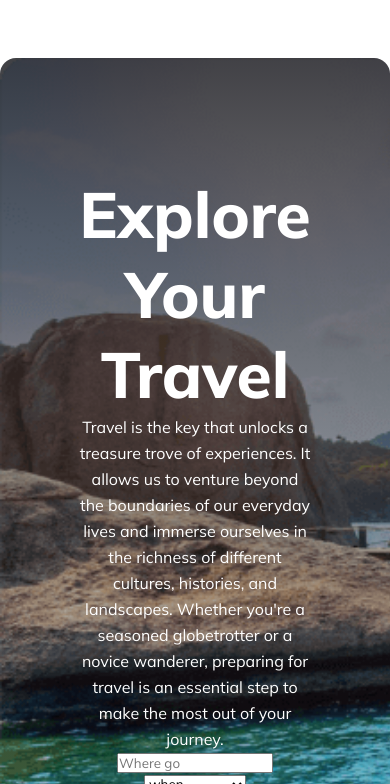
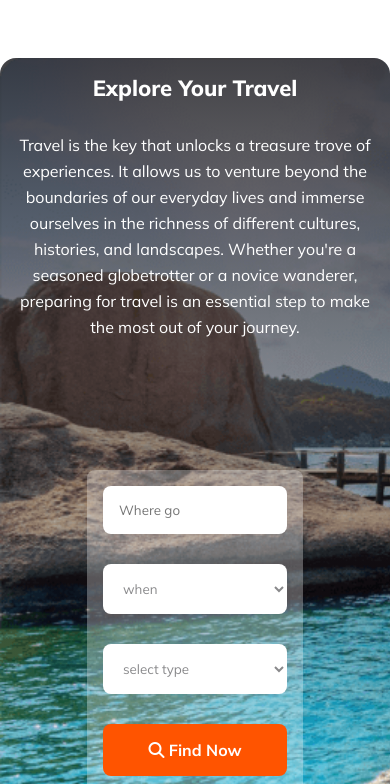
Before and after one commit to MdSalauddinSakib/B9A2-Assignment-2, a plain HTML site: page index.html in a window 390 px wide. Shown: the part 60-844 px from the top of the page. Drawn offline with Linux system fonts and the light colour scheme.

Commit message:
banner section creae done with responsive

```diff
--- a/style.css
+++ b/style.css
@@ -10,6 +10,25 @@
 :root {
     --primary-color: #FF5400;
     --text-color: #424247;
+    --white-color: #fff;
+}
+
+button {
+    border-radius: 8px;
+    border: none;
+    background: var(--primary-color);
+    width: 174px;
+    height: 52px;
+    flex-shrink: 0;
+    color: var(--white-color);
+    text-align: center;
+    font-size: 16px;
+    font-weight: 700;
+    cursor: pointer;
+}
+
+button:hover {
+    background-color: #ff5500e8;
 }
 
 /* ------------------------
@@ -37,7 +56,7 @@
 }
 
 .navbar .travel {
-    color: #FF5400;
+    color: var(--primary-color);
     font-family: Mulish;
     font-size: 36px;
     font-style: normal;
@@ -71,7 +90,6 @@
     background-repeat: no-repeat;
     background-size: cover;
     border-radius: 16px;
-
 }
 
 .banner-element {
@@ -84,22 +102,45 @@
 }
 
 .banner-element .explore h1 {
-    color: #FFF;
+    color: var(--white-color);
     font-size: 64px;
     font-weight: 800;
     line-height: normal;
+    margin-bottom: 30px;
 }
 
 .banner-element .explore p {
-    color: #FFF;
+    color: var(--white-color);
     font-size: 16px;
     font-weight: 400;
     line-height: 26px;
+    margin-bottom: 30px;
 }
 
+.banner-element form input {
+    padding: 16px;
+    border: none;
+    border-radius: 8px;
+    background: var(--white-color);
+}
 
+.banner-element form select {
+    padding: 16px;
+    border: none;
+    border-radius: 8px;
+    background: var(--white-color);
+    color: rgba(19, 19, 24, 0.50);
+}
 
-
+.banner-element form {
+    display: flex;
+    align-items: center;
+    gap: 30px;
+    margin-top: 100px;
+    border-radius: 8px;
+    background: rgba(255, 255, 255, 0.30);
+    padding: 16px;
+}
 
 
 
@@ -114,6 +155,28 @@
     .navbar .menu {
         display: none;
     }
+
+    .banner-img {
+        width: 100%;
+        height: auto;
+    }
+
+    .banner-element form {
+        flex-direction: column;
+    }
+
+    .banner-element form input, select, button{
+        width: 100%;
+    }
+
+    .banner-element {
+        padding: 16px;
+    }
+
+    .banner-element .explore h1 {
+        font-size: 22px;
+        font-weight: 800;
+    }
 }
 
 @media screen and (min-width: 992px) {
```
Also changed, not shown: index.html (+1 -1 lines).
